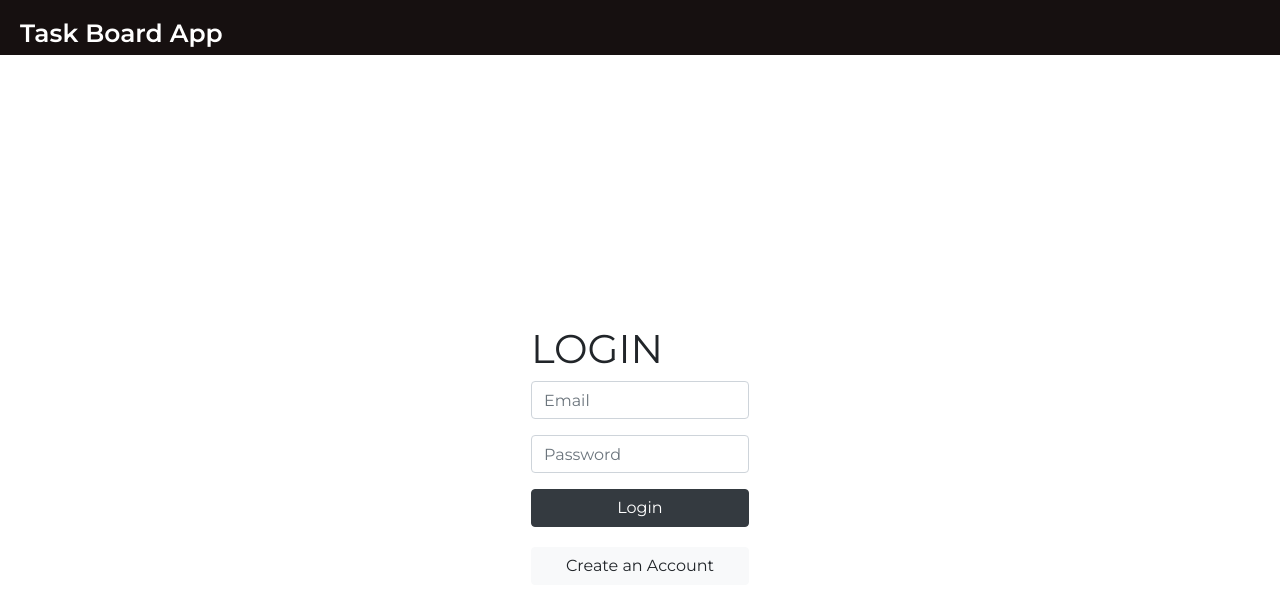
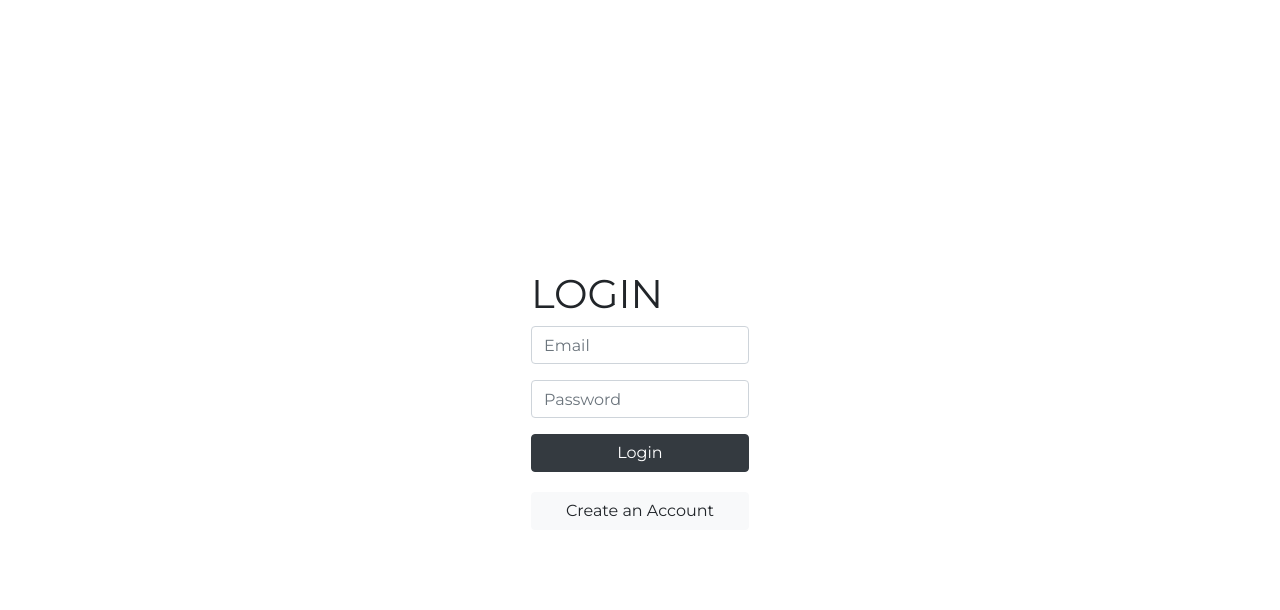
Before and after one commit to cuneydbolukoglu/Scrum-Board, a React (Create React App) app: page /login#/login in a window 1280 px wide. Shown: the top 610 px of the page. Built offline with nearby package versions, Linux system fonts and the light colour scheme; no server answers.

Commit message:
Changing the header of the pages has been provided.

```diff
--- a/src/components/header/index.jsx
+++ b/src/components/header/index.jsx
@@ -1,13 +1,19 @@
-import { Link } from 'react-router-dom';
+import { useLocation } from 'react-router-dom';
 
 const Index = props => {
 
+    const location = useLocation();
+    const match = location.pathname === '/login' | location.pathname === '/register'
+
+
+    console.log(match)
+
     return (
-        <header>
-            <Link to="/">
+        match ? <></> : (
+            <header>
                 <div className="logo">Task Board App</div>
-            </Link>
-        </header>
+            </header>
+        )
     )
 }
 
```
Also changed, not shown: 1 other file (tests, documents, lock files or other folders).
